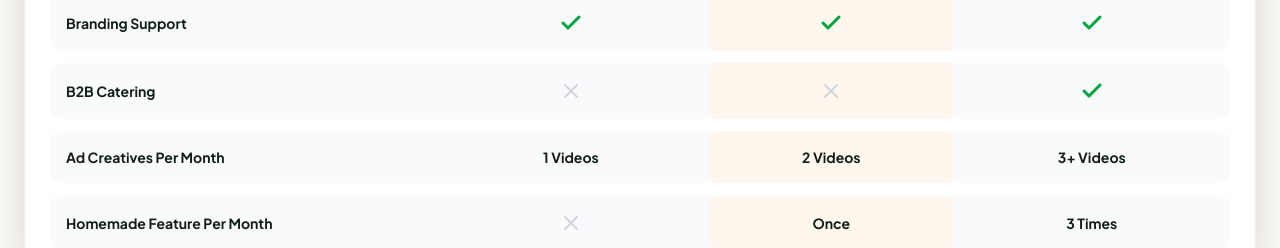
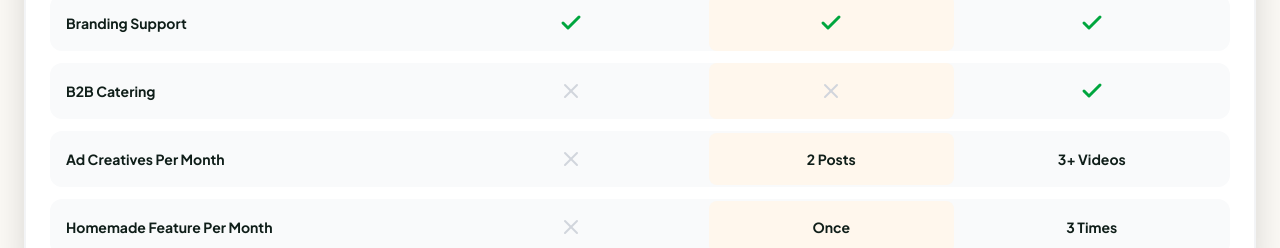
Before and after one commit to AntonCapusta25/Homemade_chefs_website, a Next.js app: page /en/pricing in a window 1280 px wide. Shown: the part 1466-1714 px from the top of the page. Built offline with nearby package versions, Linux system fonts and the light colour scheme.

Commit message:
feat: update pricing comparison table features

```diff
--- a/src/components/pricing/PricingDetailedComparison.tsx
+++ b/src/components/pricing/PricingDetailedComparison.tsx
@@ -29,7 +29,7 @@ export default function PricingDetailedComparison() {
         { name: t('pricing.kvkSupport'), basic: true, pro: true, advance: true },
         { name: t('pricing.brandingSupport'), basic: true, pro: true, advance: true },
         { name: "B2B Catering", basic: false, pro: false, advance: true },
-        { name: "Ad Creatives Per Month", basic: "1 Videos", pro: "2 Videos", advance: "3+ Videos" },
+        { name: "Ad Creatives Per Month", basic: false, pro: "2 Posts", advance: "3+ Videos" },
         { name: "Homemade Feature Per Month", basic: false, pro: "Once", advance: "3 Times" },
     ];
 
```
